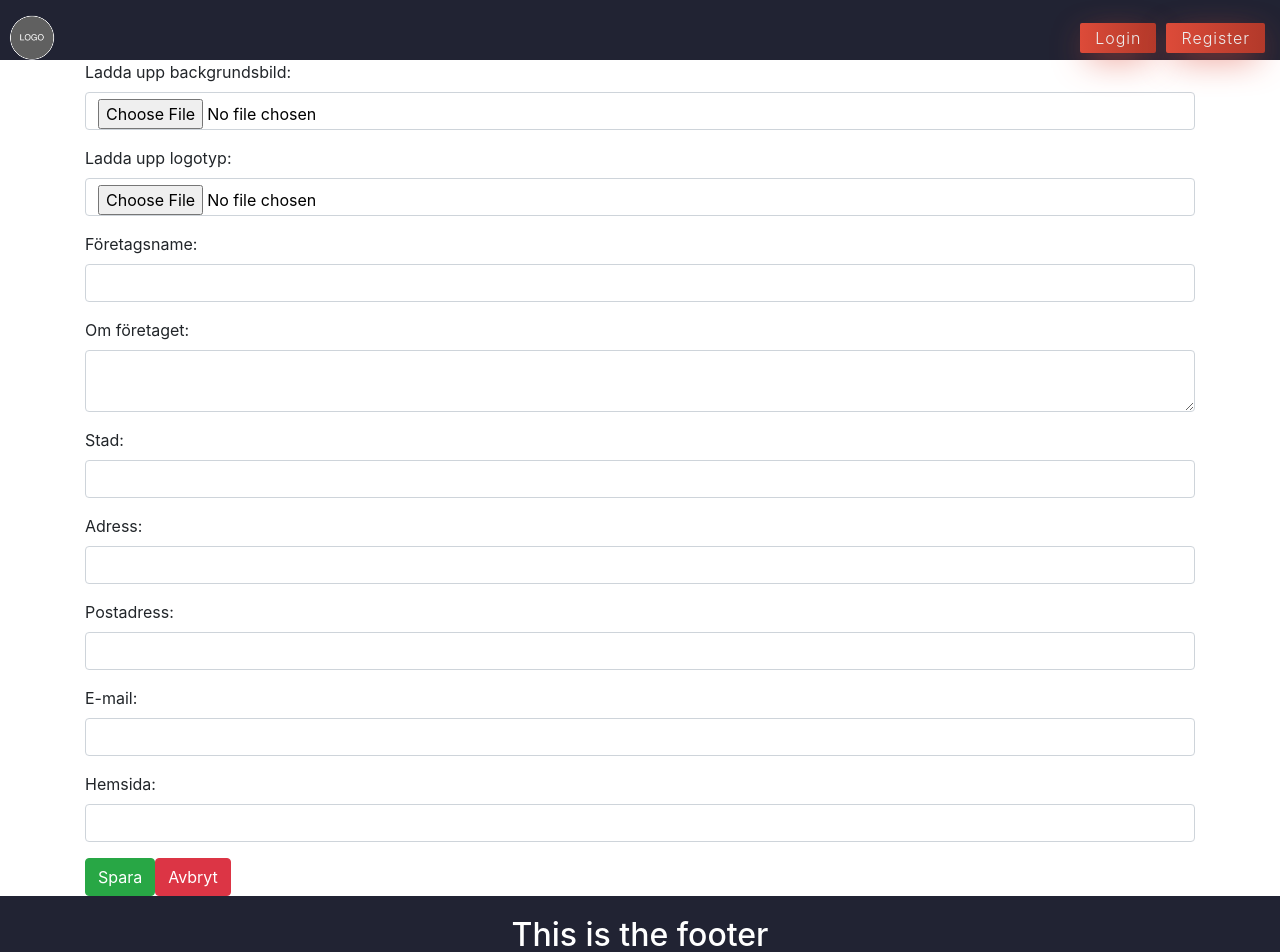
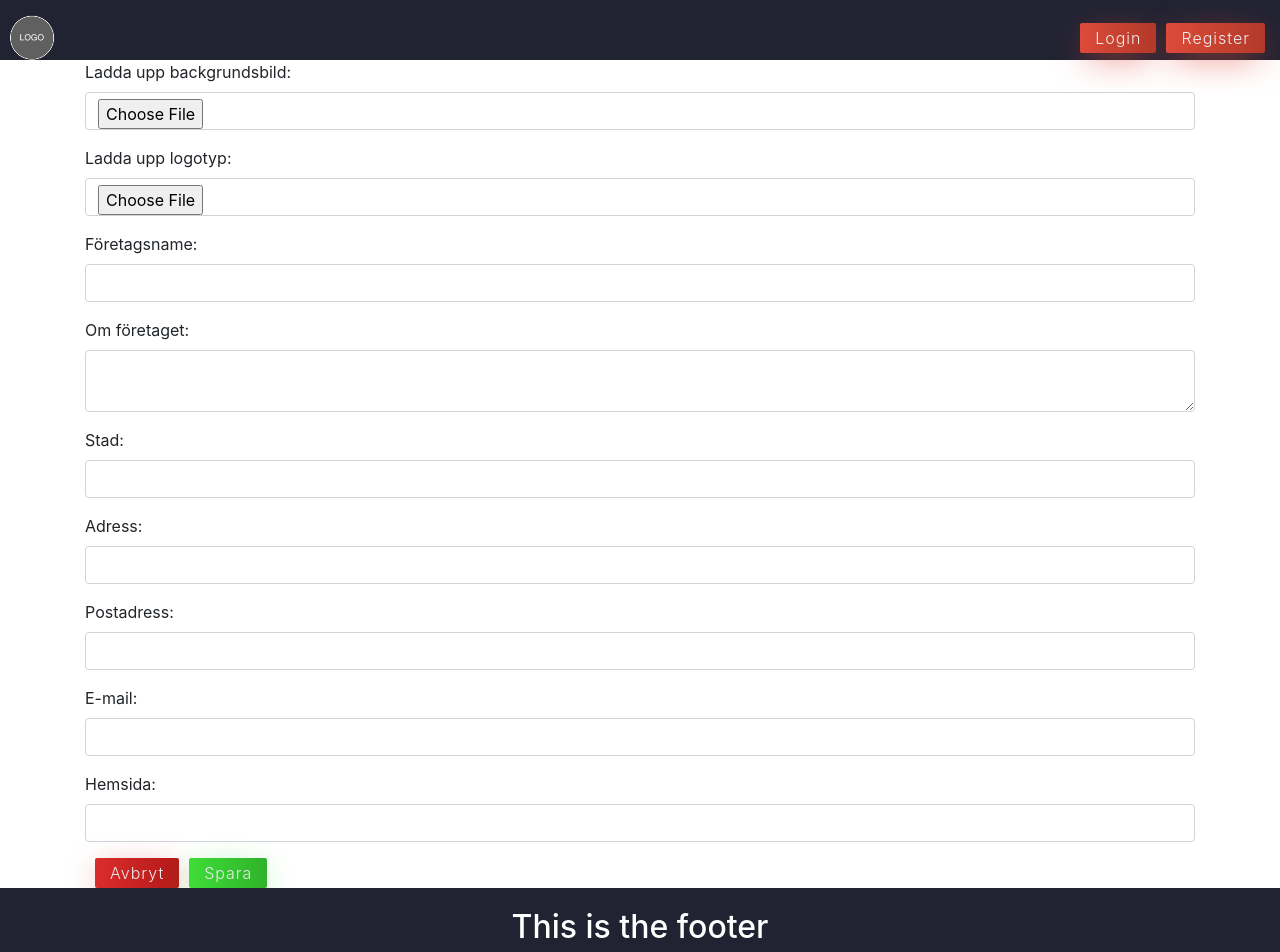
Before and after one commit to KaChr/lead-app, a React (Create React App) app: page /profile_company_edit in a window 1280 px wide. Shown: the top 952 px of the page. Built offline with nearby package versions, Linux system fonts and the light colour scheme.

Commit message:
add button components

```diff
--- a/src/pages/profileCompanyEditPage/ProfileCompanyEditPage.css
+++ b/src/pages/profileCompanyEditPage/ProfileCompanyEditPage.css
@@ -1,21 +1,12 @@
-
-
-
-/*
-.login-form-company-profile, .test {
-    color: rgb(0, 0 ,0 ) !important;
-}
-
-
-.login-form-company-profile::placeholder {
-    color: rgb(0, 0 ,0 ) !important;
-}
- */
 
 .form__input--black {
-    color: rgb(0, 0, 0) !important;
+    color: rgb(0, 0, 0);
 }
 
 .form__input--black::placeholder {
-    color: rgb(256, 256, 256) !important;
+    color: rgb(256, 256, 256);
 }
+
+.button-danger {
+    margin: 0 10px;
+}
--- a/src/pages/profileCompanyEditPage/ProfileCompanyEditPage.js
+++ b/src/pages/profileCompanyEditPage/ProfileCompanyEditPage.js
@@ -1,5 +1,8 @@
 import React from 'react';
 import './ProfileCompanyEditPage.css';
+
+import Button_Danger from '../../Components/Button/Button_Danger/Button_Danger';
+import Button_Function from '../../Components/Button/Button_Function/Button_Function';
 
 class ProfileCompanyEditPage extends React.Component {
     constructor(props) {
@@ -72,8 +75,9 @@ class ProfileCompanyEditPage extends React.Component {
                         <input onChange={this.handleChange} className="form-control form__input--black" name="website" id="websiteId" type="text" value={this.state.website}/>
                     </div>
                     <div>
-                        <button className="btn btn-success" type="submit" value="Submit">Spara</button>
-                        <button className="btn btn-danger">Avbryt</button>
+                        <Button_Danger button_danger_content="Avbryt" />
+                        <Button_Function button_content="Spara" />
+
                     </div>
                 </form>
             </div>
```
